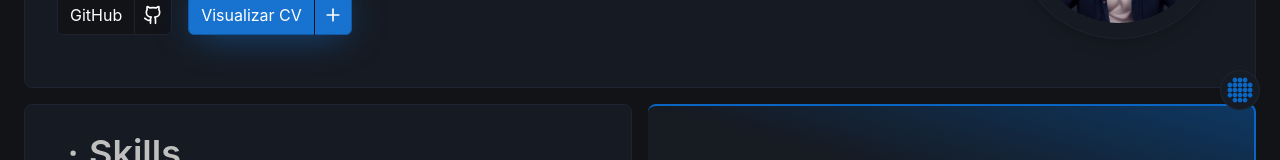
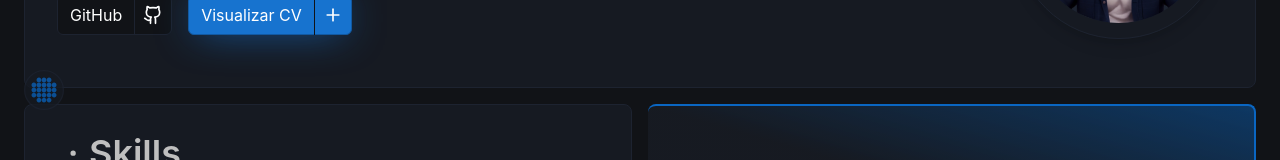
Before and after one commit to viniciuspra/Portfolio_2024, a React (Vite) app: page / in a window 1280 px wide. Shown: the part 366-526 px from the top of the page. Built offline with nearby package versions, Linux system fonts and the light colour scheme.

Commit message:
feat: Modify position of floating button

```diff
--- a/src/components/floating-button-menu.tsx
+++ b/src/components/floating-button-menu.tsx
@@ -14,15 +14,17 @@ export default function FloatingButtonMenu() {
   };
 
   return (
-    <div className="fixed top-1/2 right-10 transform translate-y-2/4 translate-x-2/4">
+    <div className="fixed top-1/2 left-1 transform translate-y-2/4 translate-x-2/4">
       <button
-        className="rounded-full w-10 h-10 cursor-pointer transition-all hover:brightness-110 hover:animate-pulse flex justify-center items-center"
+        className={`rounded-full w-10 h-10 cursor-pointer transition-all hover:brightness-110 hover:animate-none flex justify-center items-center ${
+          isMenuOpen ? "" : "animate-pulse"
+        }`}
         onClick={toggleMenu}
       >
         <Icon />
       </button>
       {isMenuOpen && (
-        <div className="absolute top-1/2 transform -translate-y-1/2 right-11 bg-background border-1.5 border-card-stroke z-50 w-60 rounded-md h-fit">
+        <div className="absolute top-1/2 transform -translate-y-1/2 left-11 bg-background border-1.5 border-card-stroke z-50 w-60 rounded-md h-fit">
           <div className="h-12 bg-card-stroke rounded-t-md absolute top-0 left-0 w-full -z-40" />
           <div className="space-y-6">
             <div className="mt-6 flex items-center justify-between px-3">
```
